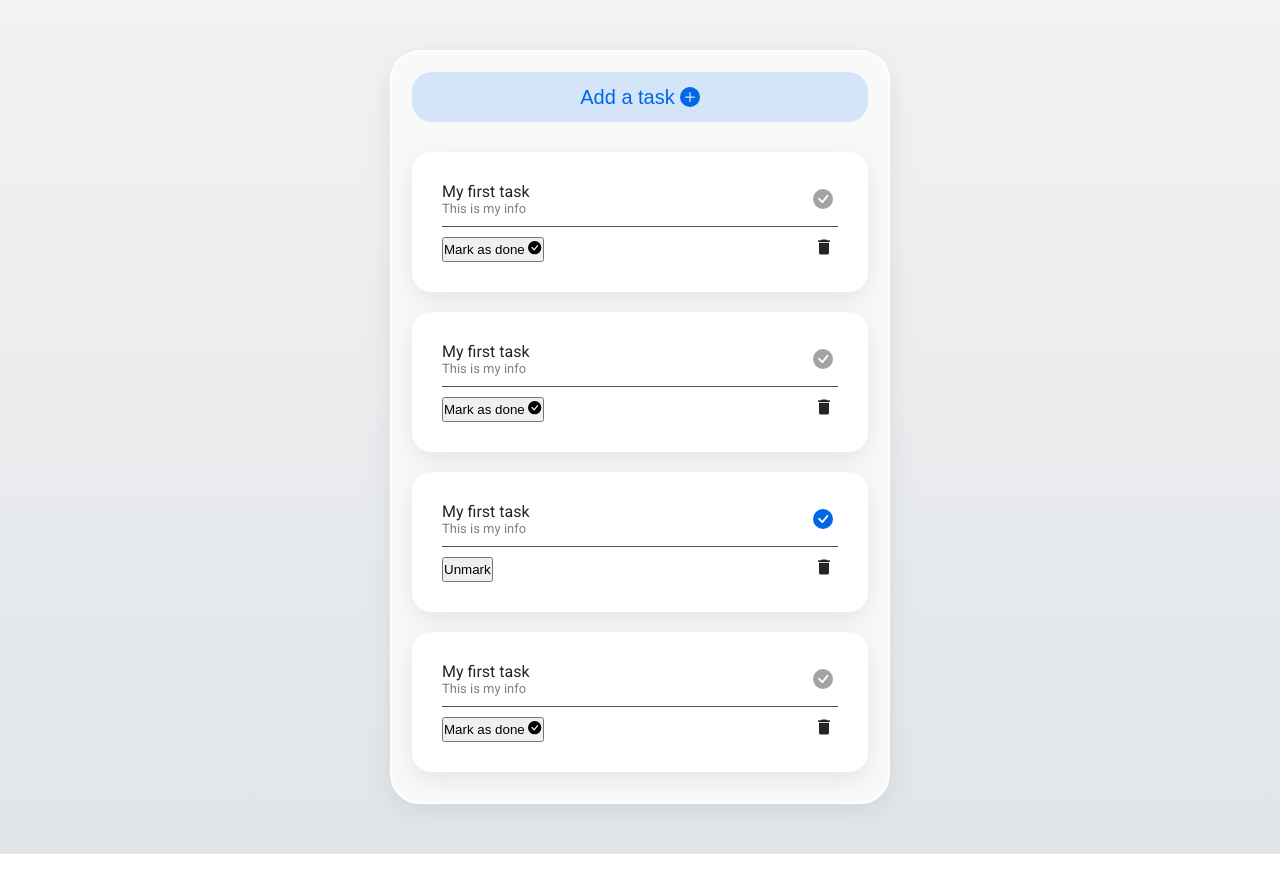
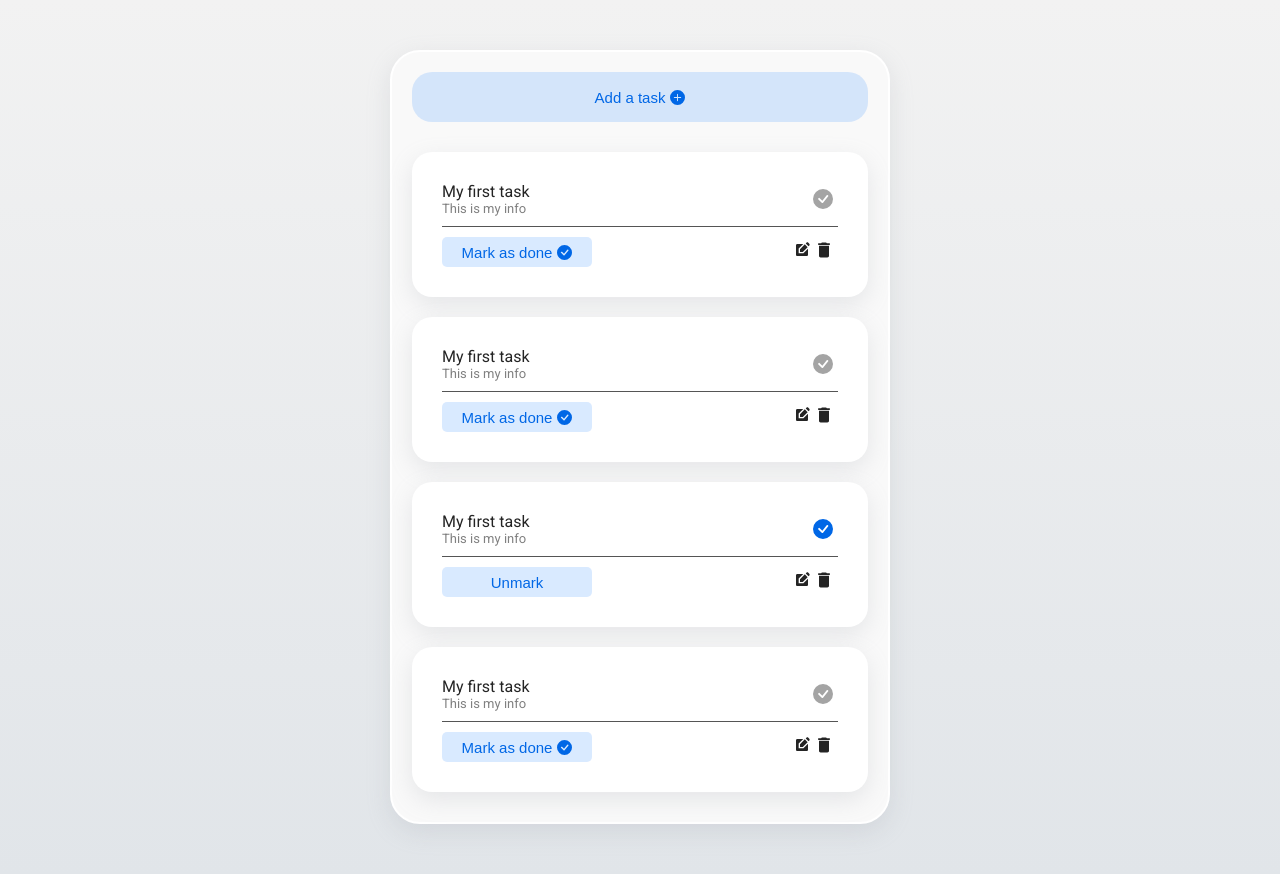
Before and after one commit to tanush-kumar/to-do-list, a React (Create React App) app: page / in a window 1280 px wide. Built offline with nearby package versions, Linux system fonts and the light colour scheme.

Commit message:
functional

```diff
--- a/src/components/Header/styles.scss
+++ b/src/components/Header/styles.scss
@@ -14,7 +14,7 @@
     display: flex;
     align-items: center;
     justify-content: center;
-    font-size: 20px;
+    font-size: 15px;
 
     span {
         margin-right: 5px;
--- a/src/components/Modals/DeleteModal.jsx
+++ b/src/components/Modals/DeleteModal.jsx
@@ -0,0 +1,20 @@
+import React from 'react';
+import Modal from './Layout/MoadalLayout';
+
+const DeleteModal = (props) => {
+	return (
+		<Modal onClose={props.onClose}>
+			<div className='delete-modal'>
+				<p>Are you sure?</p>
+				<div className='add-button' onClick={()=>{
+                    props.deleteCard();
+                    props.onClose(false)
+                }}>
+					Yes delete
+				</div>
+			</div>
+		</Modal>
+	);
+};
+
+export default DeleteModal;
--- /dev/null
+++ b/src/components/Modals/EditModal.jsx
@@ -0,0 +1,57 @@
+import React, { useState } from 'react';
+import './styles.scss'
+import Modal from './Layout/MoadalLayout';
+
+const EditModal = (props) => {
+
+	const [inputData, setInputData] = useState({
+		title: props.task.title,
+		description: props.task.description,
+	});
+
+	const handleChange = (event) => {
+		setInputData((current) => {
+			return {
+				...current,
+				[event.target.name]: event.target.value,
+			};
+		});
+	};
+
+  return (
+		<Modal onClose={props.onClose}>
+			<div className='edit-modal add-modal'>
+				<p>Enter updated info...</p>
+				<input
+					type='text'
+					placeholder='Title'
+					value={inputData.title}
+					name='title'
+					onChange={(e) => {
+						handleChange(e);
+					}}
+				/>
+				<input
+					type='text'
+					placeholder='Description'
+					value={inputData.description}
+					name='description'
+					onChange={(e) => {
+						handleChange(e);
+					}}
+				/>
+				<div
+					className='add-button'
+					onClick={() => {
+						props.EditCard(inputData.title, inputData.description);
+						props.onClose(false);
+					}}
+				>
+					<span>Save</span>
+				</div>
+			</div>
+		</Modal>
+  );
+}
+
+export default EditModal
--- a/src/components/Modals/styles.scss
+++ b/src/components/Modals/styles.scss
@@ -24,7 +24,7 @@
     box-shadow: rgba(149, 157, 165, 0.2) 0px 8px 24px;
     position: absolute;
     border-radius: 20px;
-    min-height: 300px;
+    // min-height: 300px;
     display: flex;
     flex-direction: column;
     justify-content: center;
@@ -45,9 +45,23 @@
         height: 40px;
         padding: 10px;
         border: 0.2px solid gray;
+        border-radius: 5px;
     }
 
     p{
         margin-bottom: 20px;
     }
 }
+
+.delete-modal{
+    height: 100%;
+    width: 100%;
+    display: flex;
+    flex-direction: column;
+    align-items: center;
+    justify-content: center;
+
+    p{
+        margin-bottom: 10px;
+    }
+}
--- a/src/components/Task/index.jsx
+++ b/src/components/Task/index.jsx
@@ -2,8 +2,17 @@ import React from 'react';
 import './styles.scss';
 import { BsCheckCircleFill } from 'react-icons/bs';
 import { MdDelete } from 'react-icons/md';
+import { MdEditSquare } from 'react-icons/md';
 
-const Task = ({ task, index, deleteTask, markAsDone}) => {
+const Task = ({
+	task,
+	index,
+	deleteTask,
+	markAsDone,
+	setDeleteModal,
+	setActiveTask,
+	setEditModal,
+}) => {
 	const { title, description, completed } = task;
 	return (
 		<div className='task'>
@@ -12,32 +21,49 @@ const Task = ({ task, index, deleteTask, markAsDone}) => {
 					<div>{title}</div>
 					<div className='description'>{description}</div>
 				</div>
-				<div className={`task-top-right${completed ? ' blue' : ''}`}>
+				<div
+					onClick={() => {
+						markAsDone(index);
+					}}
+					className={`task-top-right${completed ? ' blue' : ''}`}
+				>
 					<BsCheckCircleFill />
 				</div>
 			</div>
 			<div className='line'></div>
 			<div className='task-bottom'>
 				<button
+					className='mark-button add-button'
 					onClick={() => {
 						markAsDone(index);
 					}}
 				>
 					{!completed ? (
 						<>
-							Mark as done <BsCheckCircleFill />
+							<span>Mark as done</span> <BsCheckCircleFill />
 						</>
 					) : (
 						<>Unmark</>
 					)}
 				</button>
+				<div className='delete-edit-con'>
+					<div
+						onClick={() => {
+							setEditModal(true);
+							setActiveTask(index);
+						}}
+					>
+						<MdEditSquare />
+					</div>
 					<div
 						className='delete'
 						onClick={() => {
-						deleteTask(index);
+							setDeleteModal(true);
+							setActiveTask(index);
 						}}
 					>
 						<MdDelete />
+					</div>
 				</div>
 			</div>
 		</div>
--- a/src/components/Task/styles.scss
+++ b/src/components/Task/styles.scss
@@ -47,3 +47,24 @@
     color: gray;
     font-size: 13px;
 }
+
+.delete-edit-con{
+    display: flex;
+    align-items: center;
+
+    div{
+        cursor: pointer;
+    }
+}
+
+.mark-button{
+    border: none;
+    width: 150px;
+    height: 30px;
+    font-size: 15px;
+    border-radius: 5px;
+
+    span{
+        margin-right: 5px;
+    }
+}
--- a/src/components/TasksCard/index.jsx
+++ b/src/components/TasksCard/index.jsx
@@ -4,9 +4,14 @@ import TasksList from '../TasksList';
 import './styles.scss';
 import demoData from '../../demo-data';
 import AddModal from '../Modals/AddModal';
+import DeleteModal from '../Modals/DeleteModal';
+import EditModal from '../Modals/EditModal';
 
 const TasksCard = () => {
 	const [adddModal, setAddModal] = useState(false);
+	const [deleteModal, setDeleteModal] = useState(false);
+	const [editModal, setEditModal] = useState(false);
+	const [activeTask, setActiveTask] = useState(-1);
 	const [tasks, setTasks] = useState(demoData);
 
 	const addTask = (title, description) => {
@@ -26,7 +31,25 @@ const TasksCard = () => {
 	const markAsDone = (index) => {
 		setTasks((currentTasks) => {
 			return currentTasks.map((task, i) => {
-				return i !== index ? task : { ...task, completed: !task.completed };
+				return i !== index
+					? task
+					: { ...task, completed: !task.completed };
+			});
+		});
+	};
+
+	const deleteCard = () => {
+		setTasks((currentTasks) => {
+			return currentTasks.filter((task, i) => {
+				return i !== activeTask;
+			});
+		});
+	};
+
+	const EditCard = (title, description) => {
+		setTasks((currentTasks) => {
+			return currentTasks.map((task, i) => {
+				return i !== activeTask ? task : {...task, title, description};
 			});
 		});
 	};
@@ -38,8 +61,21 @@ const TasksCard = () => {
 				tasks={tasks}
 				deleteTask={deleteTask}
 				markAsDone={markAsDone}
+				setDeleteModal={setDeleteModal}
+				setActiveTask={setActiveTask}
+				setEditModal={setEditModal}
 			/>
 			{adddModal && <AddModal addTask={addTask} onClose={setAddModal} />}
+			{deleteModal && (
+				<DeleteModal deleteCard={deleteCard} onClose={setDeleteModal} />
+			)}
+			{editModal && (
+				<EditModal
+					onClose={setEditModal}
+					task={tasks[activeTask]}
+					EditCard={EditCard}
+				/>
+			)}
 		</div>
 	);
 };
--- a/src/components/TasksList/index.jsx
+++ b/src/components/TasksList/index.jsx
@@ -10,6 +10,9 @@ const TasksList = (props) => {
 				index={index}
 				deleteTask={props.deleteTask}
 				markAsDone={props.markAsDone}
+				setDeleteModal={props.setDeleteModal}
+				setActiveTask={props.setActiveTask}
+				setEditModal={props.setEditModal}
 			/>
 		);
 	});
```
Lines whose indentation alone changed are shown as unchanged.
